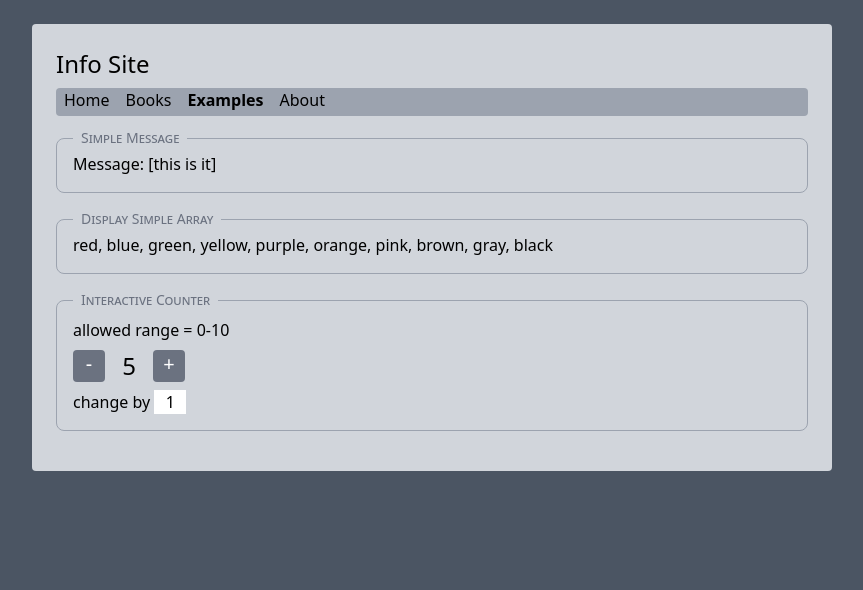
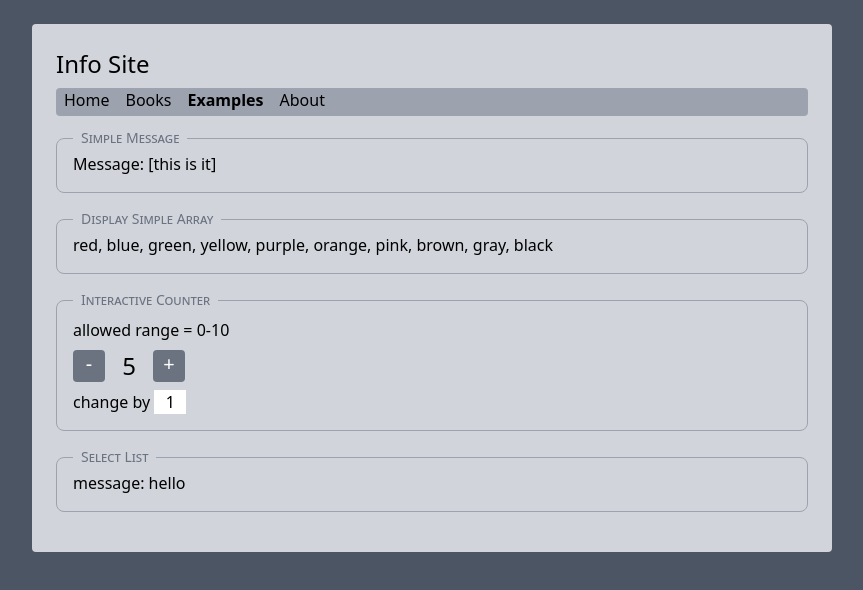
Before and after one commit to edwardtanguay/vue3-showcase-site, a Vue app: page /examples001 in a window 1280 px wide. Shown: the top 590 px of the page, without its empty margins (208-1071 px from the left). Built offline with nearby package versions, Linux system fonts and the light colour scheme.

Commit message:
basic selectList component

```diff
--- /dev/null
+++ b/src/examples/ExampleSelectList.vue
@@ -0,0 +1,17 @@
+<script lang="ts">
+import { defineComponent, ref } from 'vue'
+
+export default defineComponent({
+	setup() {
+		const message = ref('hello')
+
+		return {message}
+	}
+})
+</script>
+
+<template>
+	<div>
+		message: {{message}}
+	</div>
+</template>
--- a/src/pages/PageExamples001.vue
+++ b/src/pages/PageExamples001.vue
@@ -2,6 +2,7 @@
 import { defineComponent } from 'vue'
 import ExampleBox from '@/components/ExampleBox.vue'
 import ExampleCounter from '@/examples/ExampleCounter.vue'
+import ExampleSelectList from '@/examples/ExampleSelectList.vue'
 
 export default defineComponent({
 	setup() {
@@ -26,7 +27,8 @@ export default defineComponent({
 	},
 	components: {
 		ExampleBox,
-		ExampleCounter
+		ExampleCounter,
+		ExampleSelectList
 	}
 })
 </script>
@@ -41,6 +43,10 @@ export default defineComponent({
 	</ExampleBox>
 	<ExampleBox>
 		<template #title>Interactive Counter</template>
-		<ExampleCounter class="mt-2"/>
+		<ExampleCounter class="mt-2" />
+	</ExampleBox>
+	<ExampleBox>
+		<template #title>Select List</template>
+		<ExampleSelectList />
 	</ExampleBox>
 </template>
```
